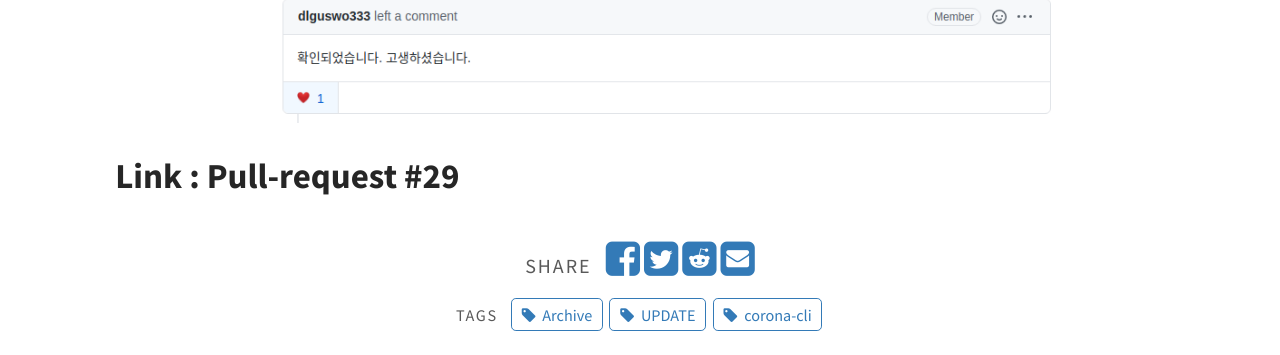
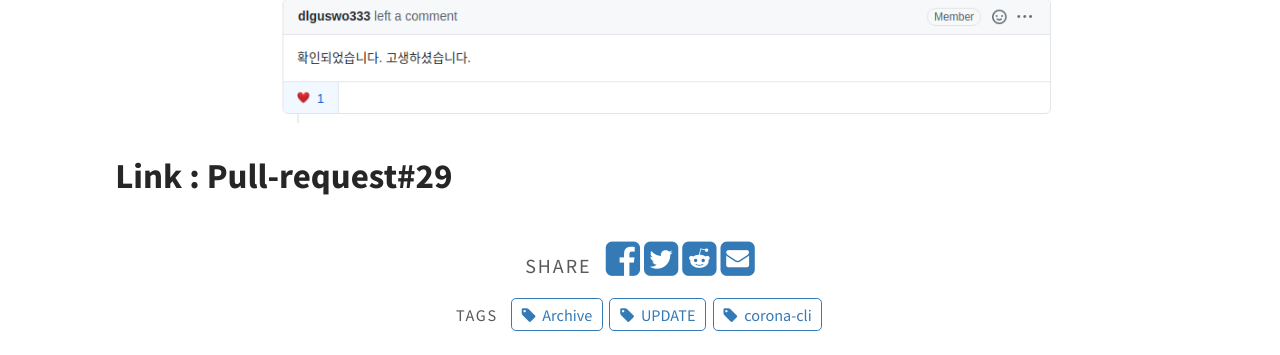
Before and after one commit to 20-2-SKKU-OSS/2020-2-OSS-2, a Jekyll site: the page built from _posts/2020-11-27-[UPDATE]-CSV-export-나라별.md, in a window 1280 px wide and 900 px high, scrolled down 1567 px. Shown: the part 160-515 px from the top of the window. Built offline with Jekyll 4.4.1, drawn with Linux system fonts in a browser that asks for light colours.

```diff
--- a/_posts/2020-11-27-[UPDATE]-CSV-export-나라별.md
+++ b/_posts/2020-11-27-[UPDATE]-CSV-export-나라별.md
@@ -24,4 +24,4 @@ feature-img:
 
 ![jyt_12.png](/2020-2-OSS-2/assets/img/jyt_12.png)
 
-## Link : Pull-request [#29](https://github.com/20-2-SKKU-OSS/2020-2-OSS-2/pull/29)
+## Link : [Pull-request#29](https://github.com/20-2-SKKU-OSS/2020-2-OSS-2/pull/29)
```
